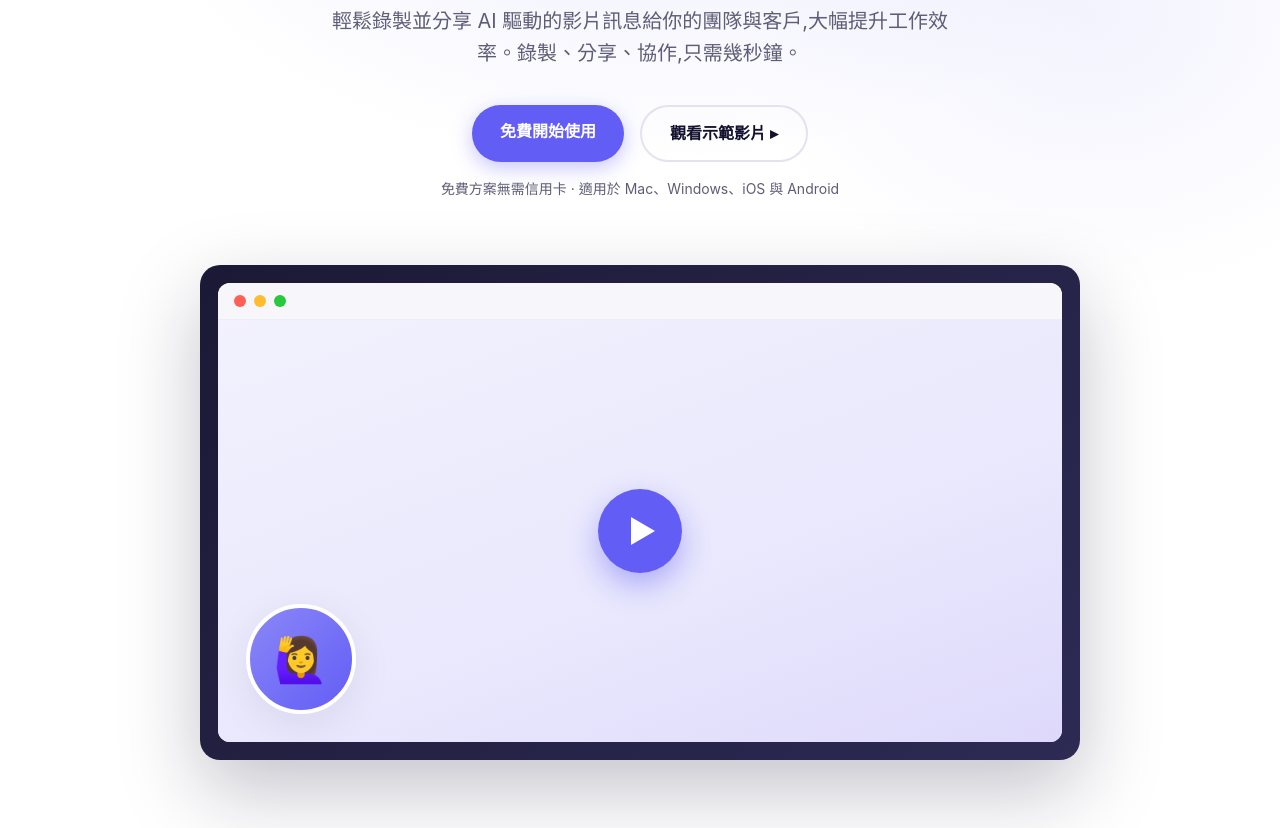
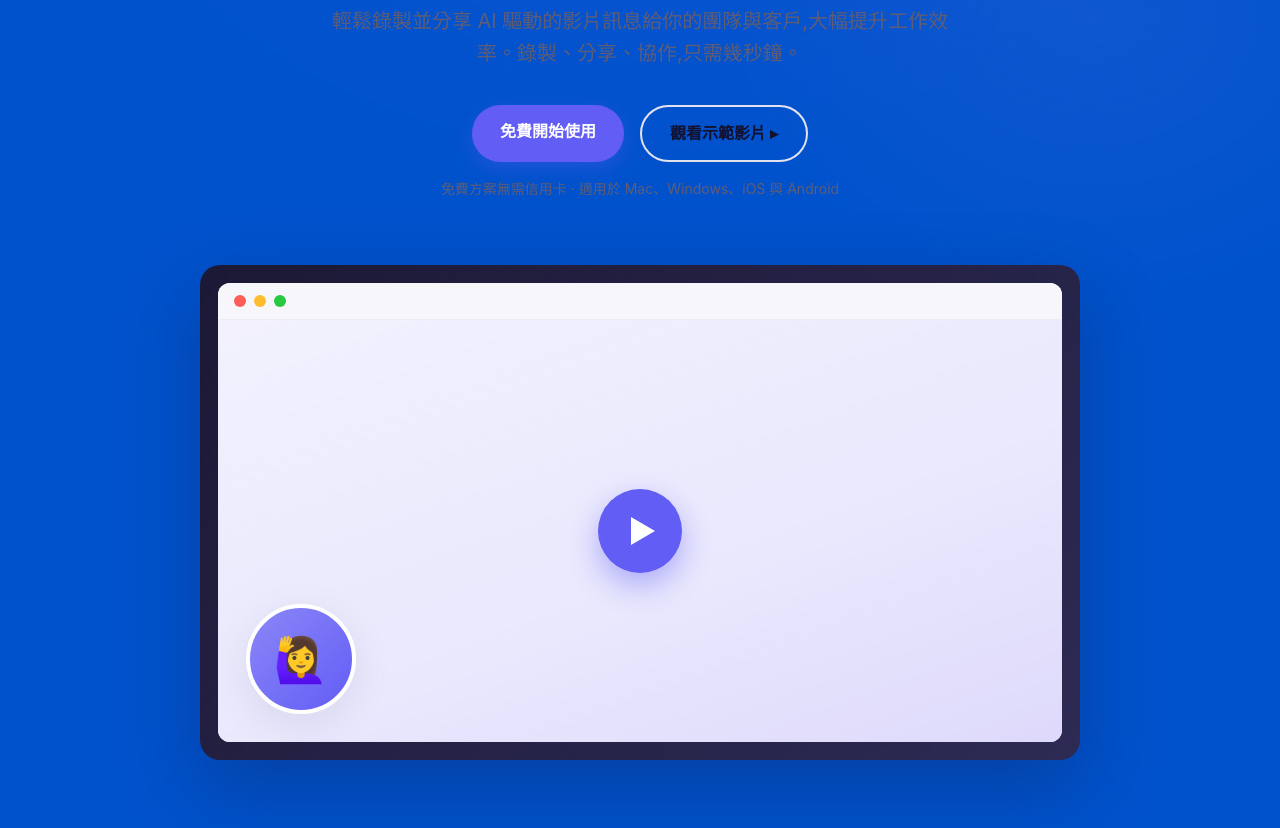
Before and after one commit to leorepro/Loomdemo, a plain HTML site: page index.html in a window 1280 px wide. Shown: the part 263-1091 px from the top of the page. Drawn offline with Linux system fonts and the light colour scheme; no server answers.

Commit message:
Change page background color to Atlassian blue
Co-authored-by: Copilot <223556219+Copilot@users.noreply.github.com>

```diff
--- a/index.html
+++ b/index.html
@@ -11,7 +11,7 @@
     --violet-light: #e9e8fd;
     --ink: #14112e;
     --gray: #5f5d75;
-    --bg: #ffffff;
+    --bg: #0052CC;
     --bg-soft: #f7f7fb;
     --radius: 16px;
     --shadow: 0 10px 40px rgba(20, 17, 46, 0.08);
```
